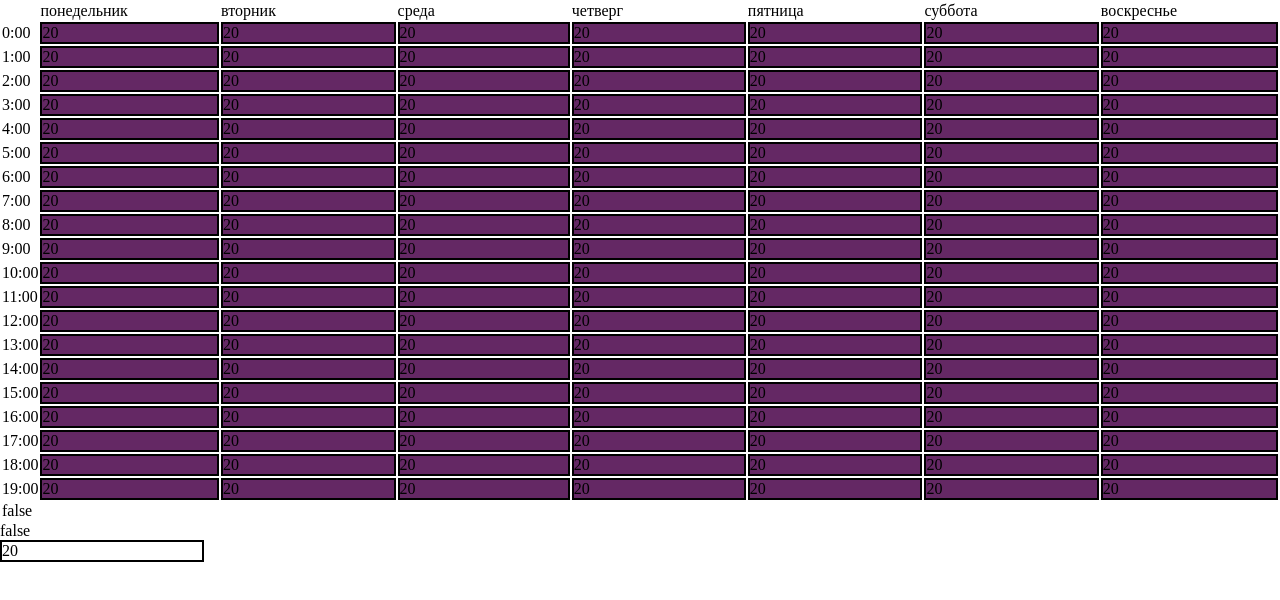
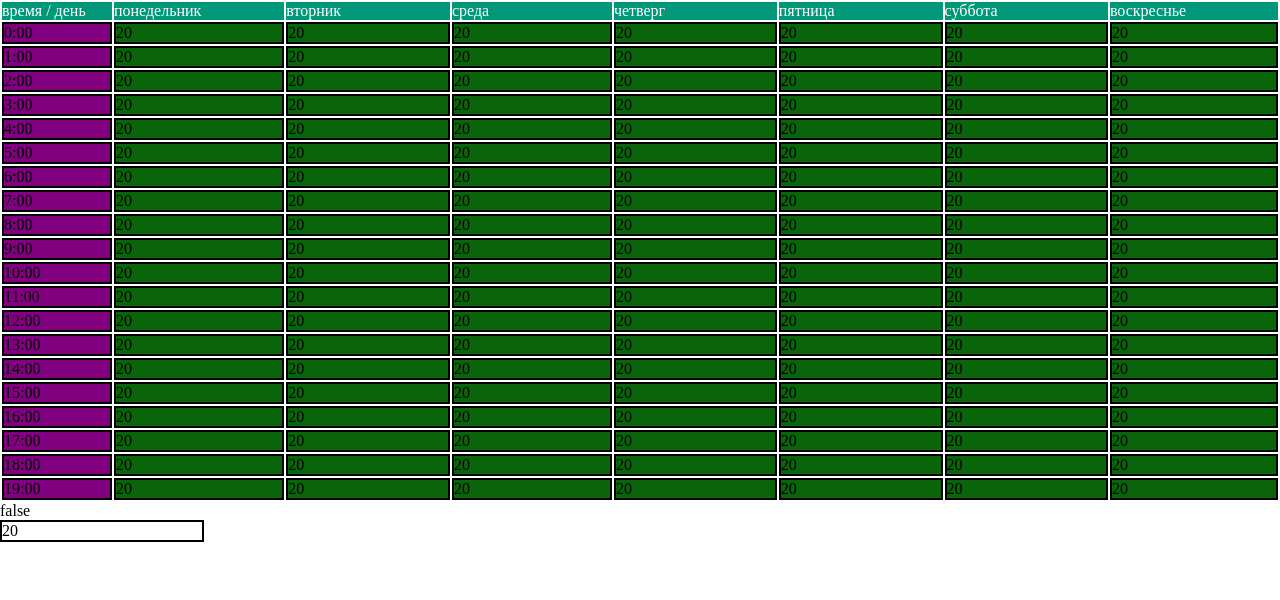
Before and after one commit to eduardBi/vueTempretureTracker, a Vue app: page / in a window 1280 px wide. Shown: the top 600 px of the page. Built offline with nearby package versions, Linux system fonts and the light colour scheme.

Commit message:
created tableHorizontal bar file

```diff
--- a/src/components/TableHeader.vue
+++ b/src/components/TableHeader.vue
@@ -1,8 +1,17 @@
 <template>
 
    <tr>
-            <td v-for="item in weekData" :key="item">{{item.value}}</td>
-          </tr>
+            <td
+
+            style="
+                background-color: #009879;
+                color: #ffffff;
+                margin:2rem;
+            "
+                v-for="item in weekData"
+                :key="item"
+            >{{item.value}}</td>
+    </tr>
 
 </template>
 
@@ -13,7 +22,7 @@ data(){
       return{
         weekData:[
             {
-                value:''
+                value:' время / день '
             },
             {
                 value:'понедельник'
@@ -29,7 +38,7 @@ data(){
             }
             ,
             {
-                value:'пятница'
+                    value:'пятница'
             },
             {
                 value:'суббота'
--- a/src/components/TableRow.vue
+++ b/src/components/TableRow.vue
@@ -1,8 +1,11 @@
 <template >
-    <tr>
-    <td>
+    <tr >
+    <td
+        v-bind:style="{'background':'purple','border':'2px solid black', width : '10vw' }"
+    >
       {{timeData[ArrayIndex]}}
     </td>
+
         <td
             class="table-wrapper-item"
             v-for="(singleObject,index) in oneRowArray"
--- a/src/components/TableWrapper.vue
+++ b/src/components/TableWrapper.vue
@@ -2,9 +2,11 @@
 <div class="table-wrapper-relative">
 
 
-    <table  >
+    <table
+    >
             <!-- прохожу по массиву с масивами -->
             <TableHeader></TableHeader>
+
                 <TableRow
                     v-for="(item,index) in splitedArray"
                     :key="index" v-bind:oneRowArray="item"
@@ -12,9 +14,8 @@
                     :colorizeCellOnMouseOver="colorizeCellOnMouseOver"
                     :colorizeCellOnMouseClick="colorizeCellOnMouseClick"
                 />
+
             <!-- передаю данные в таблицу к дочерним компонентам-->
-            <div  >{{isMouseClicked}}</div>
-
     </table>
 </div>
 </template>
@@ -44,13 +45,13 @@ export default {
            this.splitedArray[ArrayIndex].splice(itemID,1,{...singleObject,color:this.createColor(this.temretureMax),value:this.temretureMax})
          },
         createColor(value){
-        let specializedColor=value*2
-              if(this.temretureMax>50 &&  this.temretureMax<100){
-                  return `rgb(250,${specializedColor},${specializedColor})`
-              }else if(this.temretureMax<50){
-                  return `rgb(100,${specializedColor},100)`
-              }else if(this.temretureMax>100){
-                  return `rgb(255,${specializedColor},100)`
+        let specializedColor=value
+              if(this.temretureMax>=50 &&  this.temretureMax<=100){
+                  return `rgb(${specializedColor*3},${specializedColor*3},0)`
+              }else if(this.temretureMax<=50){
+                  return `rgb(10,${specializedColor*5},10)`
+              }else if(this.temretureMax>=100){
+                  return `rgb(${specializedColor*1.5},20,60)`
               }
               return ''
           }
```
Also changed, not shown: src/components/TableHorizontalBar.vue (added, +35 -0 lines). Lines whose indentation alone changed are shown as unchanged.
